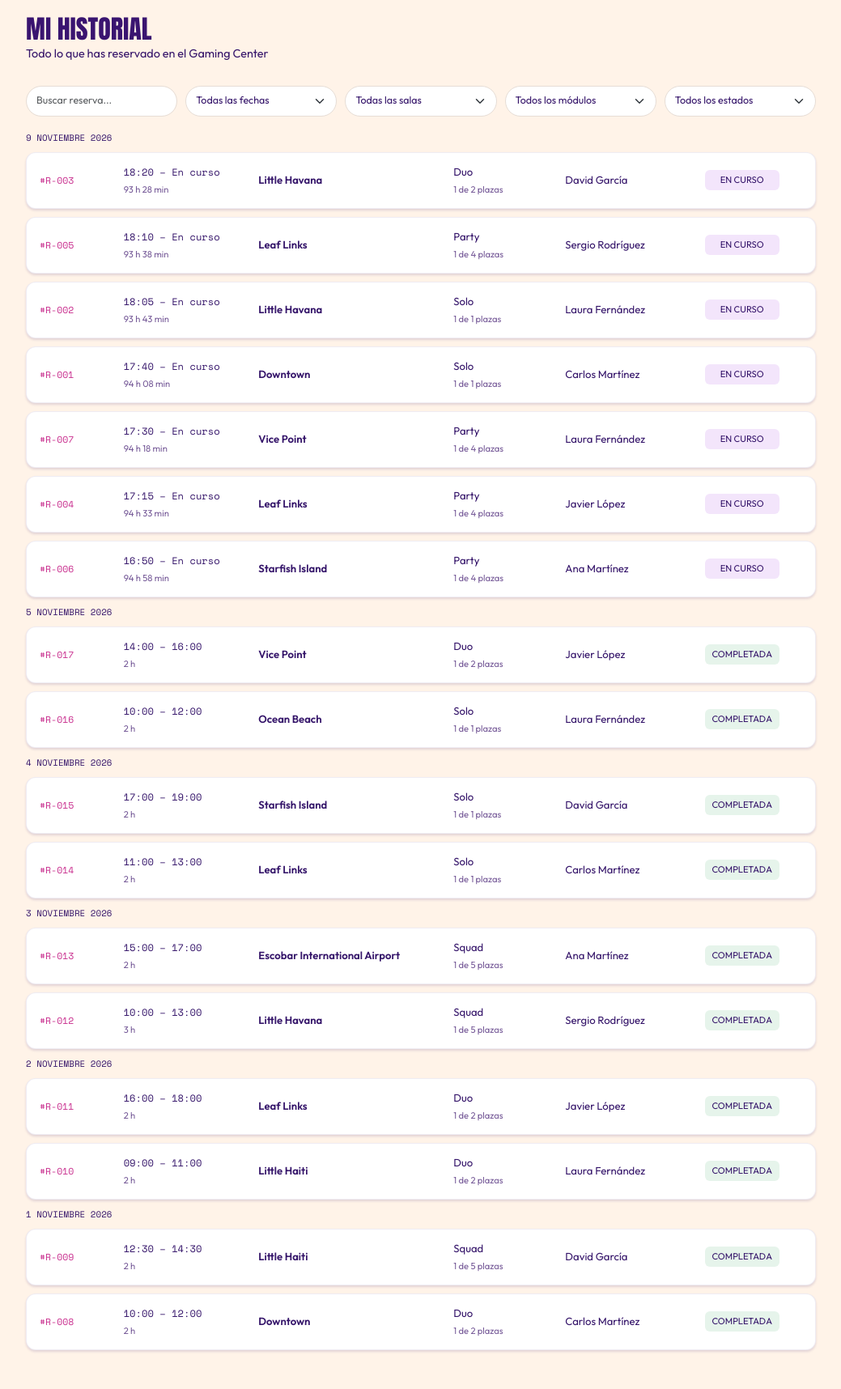
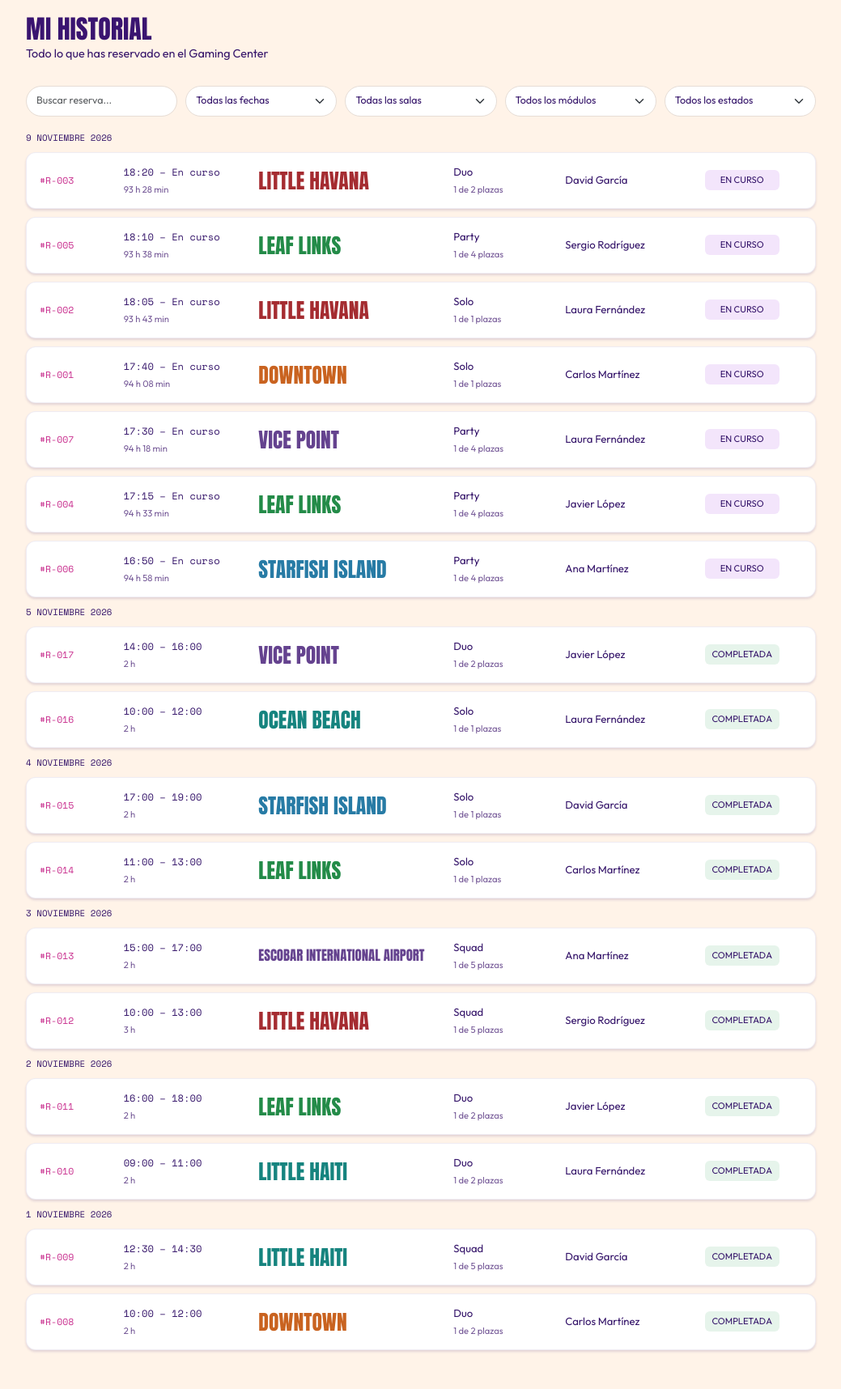
Before and after one commit to pmirofortes/Grup3_DAW2_PJ1_GamingCenter, a PHP site: page /views/historico.php in a window 1280 px wide. Shown: the part 78-1794 px from the top of the page at 81% size, without its empty margins (120-1159 px from the left). Run offline with PHP 8.4, Linux system fonts and the light colour scheme; the visitor is signed in with stand-in values (Sample User, id 1); data comes from the database, SQL or seed files in the repository.

Commit message:
destaqué el nombre de la sala con la tipografía de la referencia y añadí una paleta para las nueve salas del proyecto

```diff
--- a/assets/styles/style.css
+++ b/assets/styles/style.css
@@ -442,8 +442,49 @@ body { margin: 0; font-family: 'Outfit', sans-serif; }
     font-size: 0.7rem;
 }
 
+.historial-reserva-sala {
+    overflow-wrap: anywhere;
+}
+
 .historial-sala {
-    font-weight: 600;
+    display: block;
+    font: 1.6rem/0.95 'Anton', sans-serif;
+    text-transform: uppercase;
+}
+
+.historial-sala.downtown,
+.historial-sala.prawn-island {
+    color: #c96320;
+}
+
+.historial-sala.little-haiti,
+.historial-sala.ocean-beach {
+    color: #16847f;
+}
+
+.historial-sala.little-havana {
+    color: #a52c31;
+}
+
+.historial-sala.escobar-airport,
+.historial-sala.vice-point {
+    color: #65438f;
+}
+
+.historial-sala.leaf-links {
+    color: #238b48;
+}
+
+.historial-sala.starfish-island {
+    color: #277ba5;
+}
+
+.historial-sala.otra {
+    color: #35156a;
+}
+
+.historial-sala.escobar-airport {
+    font-size: 1.05rem;
 }
 
 .historial-estado {
--- a/views/historico.php
+++ b/views/historico.php
@@ -114,6 +114,18 @@ function formatoFechaGrupo($fecha)
 
     return (int) date('j', $timestamp) . ' ' . $meses[(int) date('n', $timestamp)] . ' ' . date('Y', $timestamp);
 }
+
+$clasesSalas = [
+    'Downtown' => 'downtown',
+    'Little Haiti' => 'little-haiti',
+    'Little Havana' => 'little-havana',
+    'Escobar International Airport' => 'escobar-airport',
+    'Leaf Links' => 'leaf-links',
+    'Starfish Island' => 'starfish-island',
+    'Ocean Beach' => 'ocean-beach',
+    'Vice Point' => 'vice-point',
+    'Prawn Island' => 'prawn-island',
+];
 ?>
 <!DOCTYPE html>
 <html lang="es">
@@ -194,6 +206,7 @@ function formatoFechaGrupo($fecha)
                                     $horaFin = $enCurso ? null : date('H:i', strtotime($reserva['fecha_fin']));
                                     $nombreResponsable = $reserva['nom_real'] . ' ' . $reserva['cognom_real'];
                                     $idReserva = '#R-' . str_pad((string) $reserva['id_ocupacion'], 3, '0', STR_PAD_LEFT);
+                                    $claseSala = $clasesSalas[$reserva['sala']] ?? 'otra';
                                 ?>
                                     <article class="historial-reserva" aria-label="Reserva <?= htmlspecialchars($idReserva, ENT_QUOTES, 'UTF-8') ?>">
                                         <div class="historial-reserva-id">
@@ -207,7 +220,7 @@ function formatoFechaGrupo($fecha)
                                         </div>
                                         <div class="historial-reserva-sala">
                                             <span class="visually-hidden">Sala: </span>
-                                            <span class="historial-sala"><?= htmlspecialchars($reserva['sala'], ENT_QUOTES, 'UTF-8') ?></span>
+                                            <span class="historial-sala <?= htmlspecialchars($claseSala, ENT_QUOTES, 'UTF-8') ?>"><?= htmlspecialchars($reserva['sala'], ENT_QUOTES, 'UTF-8') ?></span>
                                         </div>
                                         <div class="historial-reserva-modulo">
                                             <span class="visually-hidden">Modalidad: </span>
```
